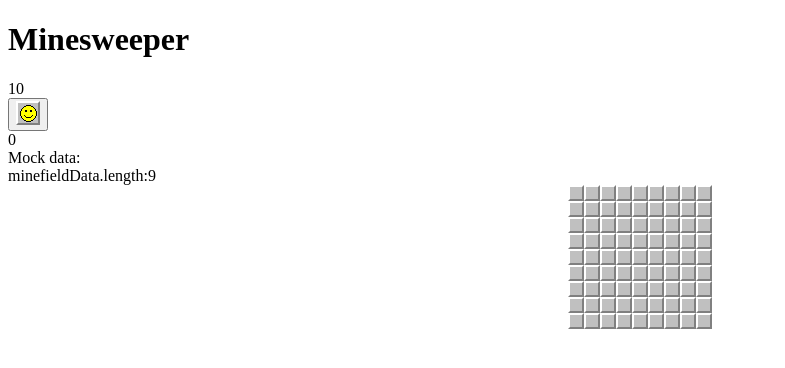
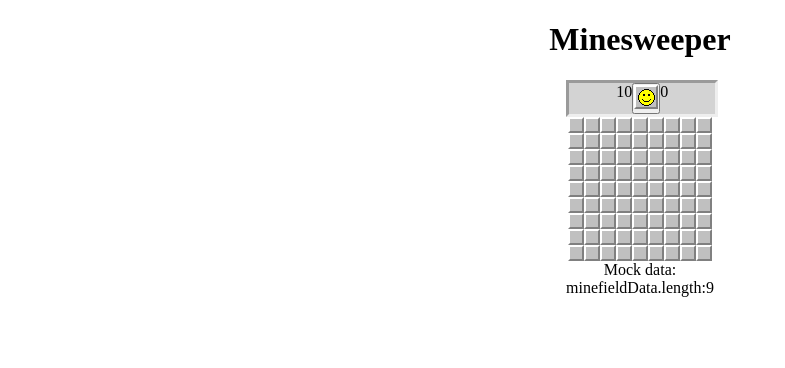
Before and after one commit to tonirecio/minesweeper-2024, a Next.js app: page / in a window 1280 px wide. Shown: the top 368 px of the page, without its empty margins (0-785 px from the left). Built offline with nearby package versions, Linux system fonts and the light colour scheme.

Commit message:
FEAT: the user clicks on the button status, the game is waiting

```diff
--- a/src/components/cell.jsx
+++ b/src/components/cell.jsx
@@ -65,11 +65,7 @@ export default function Cell ({ rowPosition, colPosition, hasMine, numberOfMines
     )
   }
 
-  if (!isCovered || (gameStatus === 'lost' && hasMine)) {
-    return (
-      getUncoveredCell()
-    )
-  } else {
+  function getCoveredCell () {
     return (
       <button
         onClick={handleClick}
@@ -84,4 +80,10 @@ export default function Cell ({ rowPosition, colPosition, hasMine, numberOfMines
       </button>
     )
   }
+
+  if (!isCovered || (gameStatus === 'lost' && hasMine)) {
+    return getUncoveredCell()
+  } else {
+    return getCoveredCell()
+  }
 }
--- a/src/components/game.jsx
+++ b/src/components/game.jsx
@@ -1,5 +1,5 @@
 'use client' // TO-DO Why do we need this here?
-import { useState, useEffect } from 'react'
+import { useState, useEffect, useReducer } from 'react'
 import Minefield from './minefield'
 import StatusButton from './statusButton'
 import Timer from './timer'
@@ -24,6 +24,7 @@ export default function Game () {
   function setMockDataForm (data) {
     setMockData(data)
     setMockDataFormVisible(false)
+    setGameStatus('waiting')
   }
 
   function handleKeyPress (e) {
@@ -37,7 +38,9 @@ export default function Game () {
   }
 
   function onGameStatusButtonPressed () {
-
+    setGameStatus('playing')
+    window.location.reload()
+    // setMockData(() => mockData + ' ')
   }
 
   function setMinesLeftToFlag (mines) {
@@ -45,11 +48,11 @@ export default function Game () {
   }
 
   return (
-    <>
+    <center>
       <h1>Minesweeper</h1>
       {mockDataFormVisible && <MockDataForm setData={setMockDataForm} />}
-      <div className='gameBoard'>
-        <header>
+      <div className='game-board'>
+        <header className='game-header'>
           <MinesCounter minesLeft={minesLeft} />
           <StatusButton gameStatus={gameStatus} onButtonPressed={onGameStatusButtonPressed} />
           <Timer gameStatus={gameStatus} />
@@ -61,6 +64,6 @@ export default function Game () {
           setMinesLeft={setMinesLeftToFlag}
         />
       </div>
-    </>
+    </center>
   )
 }
--- a/src/components/minefield.jsx
+++ b/src/components/minefield.jsx
@@ -87,8 +87,6 @@ export default function Minefield ({ numberOfRows = 9, numberOfColumns = 9, numb
 
   return (
     <div data-testid='minefield'>
-      <div data-testid='mockdata-title'>Mock data: {mockData}</div>
-      <div>minefieldData.length:{minefieldData.length}</div>
       {minefieldData.map((row, rowIndex) => (
         <div className='minefield-row' data-testid='minefield-row' key={rowIndex}>
           {row.map((cell, cellIndex) => (
@@ -106,6 +104,8 @@ export default function Minefield ({ numberOfRows = 9, numberOfColumns = 9, numb
           ))}
         </div>
       ))}
+      <div data-testid='mockdata-title'>Mock data: {mockData}</div>
+      <div>minefieldData.length:{minefieldData.length}</div>
     </div>
   )
 }
--- a/src/components/styles/game.css
+++ b/src/components/styles/game.css
@@ -1,7 +1,17 @@
-.gameBoard {
-
+.game-board {
+    display: inline-block;
+    align-items: center;
 }
 
 .digital-screen {
 
 }
+
+.game-header {
+    display: flex;
+    flex-direction: row;
+    justify-content: center;
+    width: 99%;
+    background-color: lightgrey;
+    border-style: inset;
+}
--- a/src/components/styles/statusButton.css
+++ b/src/components/styles/statusButton.css
@@ -1,3 +1,4 @@
 .status-button {
     display: inline-block;
+    padding: 0;
 }
```
Also changed, not shown: tests/steps/minesweeper.web.steps.js (+6 -1 lines), 1 other file (tests, documents, lock files or other folders).
